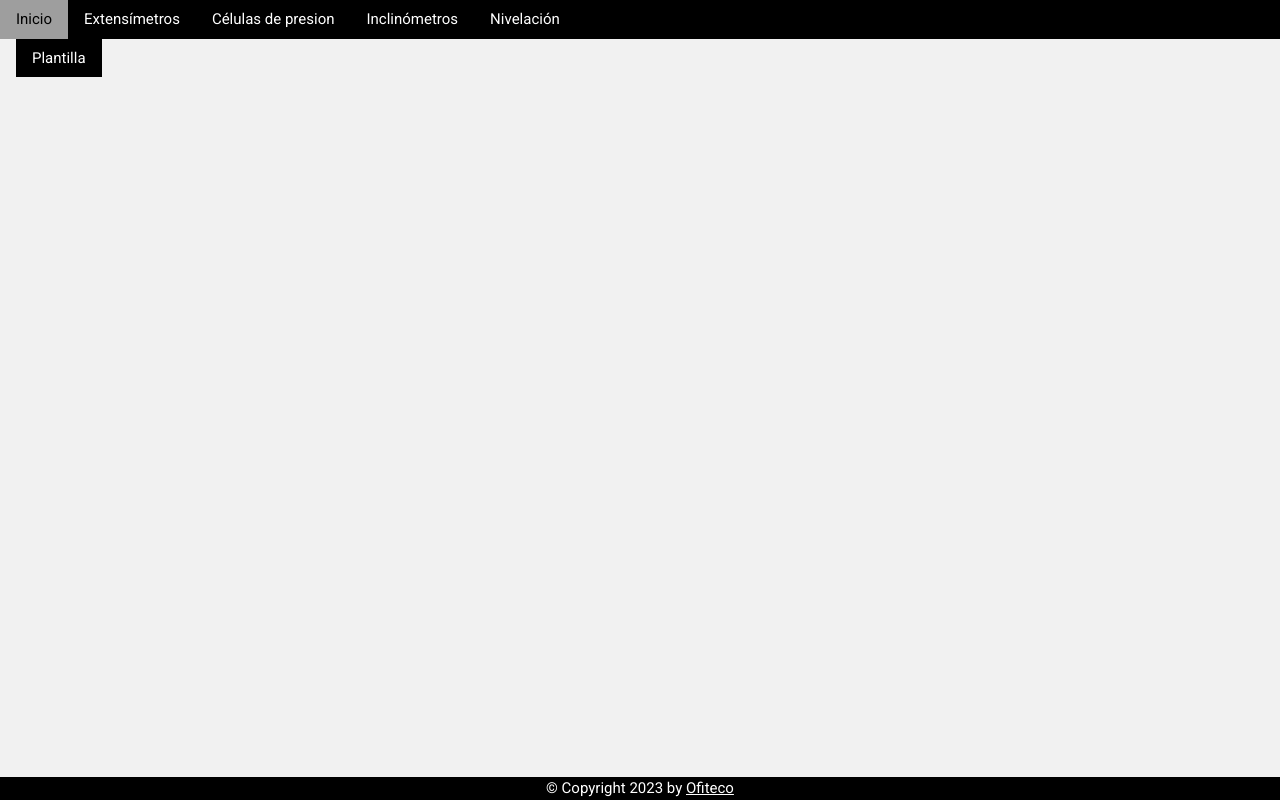
After one commit to jmarinfi/importadores, a Flask app: page /imp-extensimetros in a window 1280 px wide. The commit adds this page. Run offline with Flask 3, Linux system fonts and the light colour scheme.

Commit message:
se trabaja en el importador de extensímetros

```diff
--- a/app.py
+++ b/app.py
@@ -1,7 +1,14 @@
-from flask import Flask, render_template
+import os
+from flask import Flask, render_template, redirect, url_for, current_app, send_from_directory
 
 app = Flask(__name__)
+
 
 @app.route('/')
 def home():
     return render_template('home.html')
+
+
+@app.route('/imp-extensimetros', methods=['GET', 'POST'])
+def imp_strain_gages():
+    return render_template('imp-extensimetros.html')
--- a/templates/base.html
+++ b/templates/base.html
@@ -10,7 +10,7 @@
     />
     <link
       rel="icon"
-      href="{{ url_for('static', filename='favicon.ico') }}"
+      href="{{ url_for('static', filename='images/favicon.ico') }}"
       type="image/x-icon"
     />
     <link
@@ -24,7 +24,11 @@
   <body class="w3-light-gray">
     <div class="w3-bar w3-black">
       <a href="/" class="w3-bar-item w3-button w3-hover-gray">Inicio</a>
-      <a href="#" class="w3-bar-item w3-button w3-hover-gray">Extensímetros</a>
+      <a
+        href="{{ url_for('imp_strain_gages') }}"
+        class="w3-bar-item w3-button w3-hover-gray"
+        >Extensímetros</a
+      >
       <a href="#" class="w3-bar-item w3-button w3-hover-gray"
         >Células de presion</a
       >
--- /dev/null
+++ b/templates/imp-extensimetros.html
@@ -0,0 +1,12 @@
+{% extends "base.html" %} {% block title %} Extensímetros {% endblock %} {%block
+content %}
+
+<div class="w3-container">
+  <a
+    href="{{ url_for('static', filename='files/plantilla_ECV.xlsx') }}"
+    class="w3-button w3-black"
+    >Plantilla</a
+  >
+</div>
+
+{% endblock %}
```
Also changed, not shown: 2 other files.
